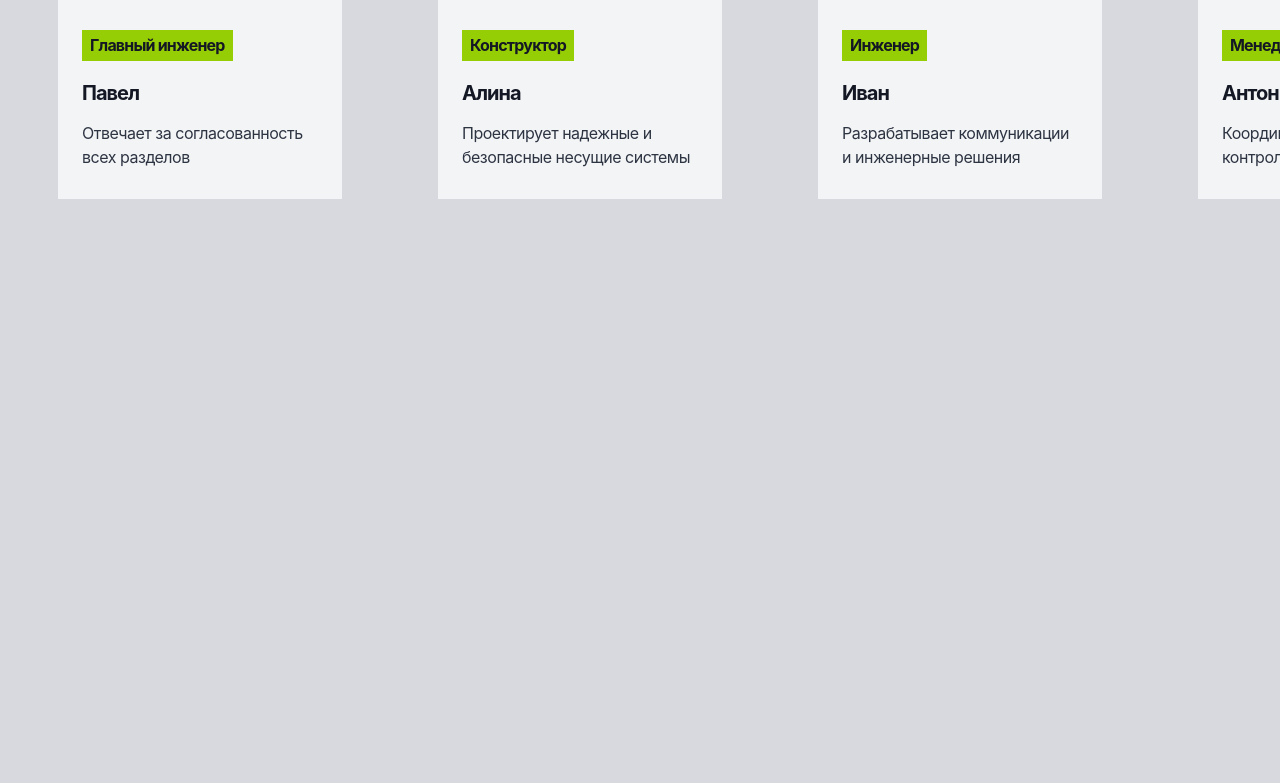
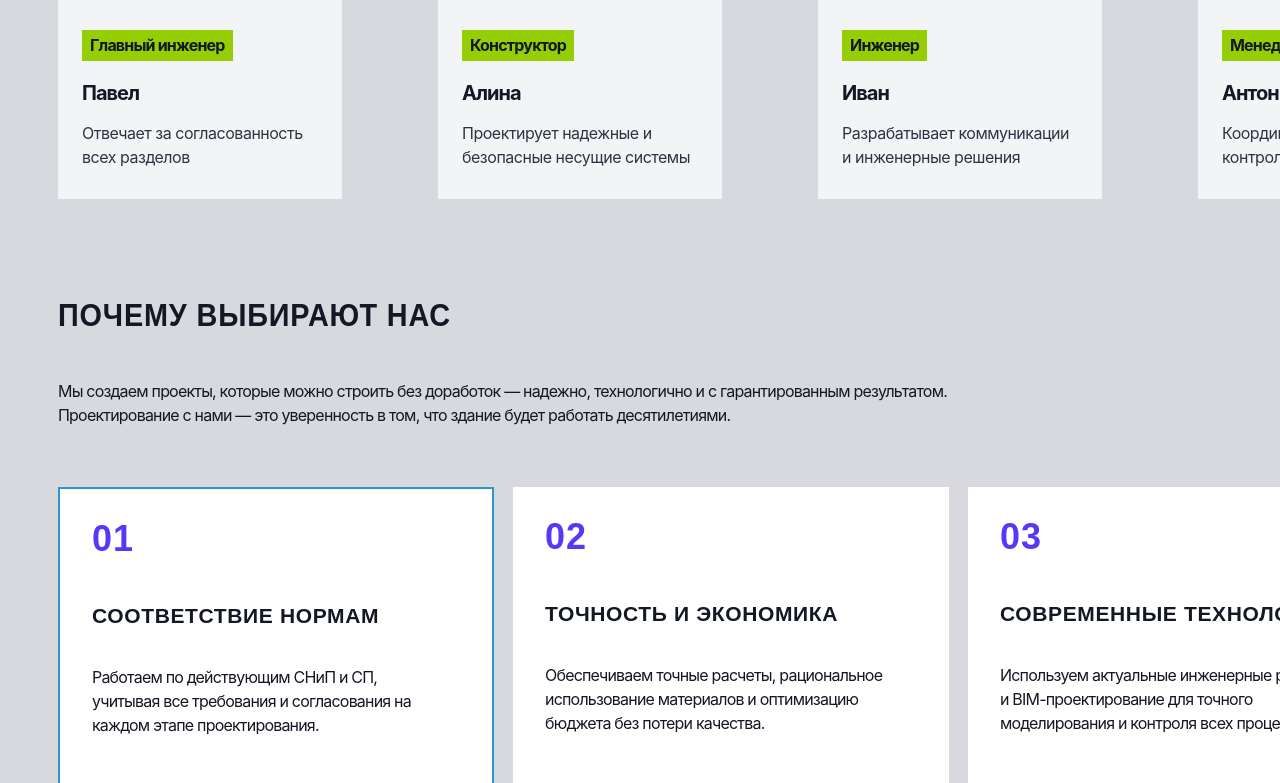
Before and after one commit to Kirillmlk/tur_fin, a Vue app: page / in a window 1280 px wide. Shown: the part 2617-3400 px from the top of the page. Before the commit the page ends 2860 px from the top, so only its background shows below. Built offline with nearby package versions, Linux system fonts and the light colour scheme.

Commit message:
feature: add a new block with workers

```diff
--- a/src/App.vue
+++ b/src/App.vue
@@ -228,6 +228,41 @@
         </article>
       </div>
     </section>
+    <h2 class="why-title">Почему выбирают нас</h2>
+    <p class="why-text">
+      Мы создаем проекты, которые можно строить без доработок — надежно, технологично и с гарантированным результатом.
+      Проектирование с нами — это уверенность в том, что здание будет работать десятилетиями.
+    </p>
+    <section class="why-cards">
+      <article class="why-card why-card--active">
+        <span class="why-card__num">01</span>
+        <h3 class="why-card__title">Соответствие нормам</h3>
+        <p class="why-card__text">
+          Работаем по действующим СНиП и СП, учитывая все требования и согласования на каждом этапе проектирования.
+        </p>
+      </article>
+      <article class="why-card">
+        <span class="why-card__num">02</span>
+        <h3 class="why-card__title">Точность и экономика</h3>
+        <p class="why-card__text">
+          Обеспечиваем точные расчеты, рациональное использование материалов и оптимизацию бюджета без потери качества.
+        </p>
+      </article>
+      <article class="why-card">
+        <span class="why-card__num">03</span>
+        <h3 class="why-card__title">Современные технологии</h3>
+        <p class="why-card__text">
+          Используем актуальные инженерные решения и BIM-проектирование для точного моделирования и контроля всех процессов.
+        </p>
+      </article>
+      <article class="why-card">
+        <span class="why-card__num">04</span>
+        <h3 class="why-card__title">Полное сопровождение</h3>
+        <p class="why-card__text">
+          Ведем проект от концепции до ввода объекта в эксплуатацию, обеспечивая стабильный результат и качество на каждом этапе.
+        </p>
+      </article>
+    </section>
   </div>
 </template>
 
@@ -269,7 +304,7 @@ body {
   --page-scale: min(1, calc(100vw / 1920));
   position: relative;
   width: 1920px;
-  min-height: 2860px;
+  min-height: 3400px;
   margin: 0;
   transform: scale(var(--page-scale));
   transform-origin: top left;
@@ -706,6 +741,7 @@ body {
   letter-spacing: -0.02em;
   text-transform: uppercase;
   color: #141724;
+  white-space: nowrap;
 }
 
 .service-intro__title--research {
@@ -976,4 +1012,112 @@ body {
   letter-spacing: -0.03em;
   color: #2d3442;
 }
+
+.why-title {
+  position: absolute;
+  top: 2916px;
+  left: 58px;
+  width: 588px;
+  height: 48px;
+  margin: 0;
+  opacity: 1;
+  transform: rotate(0deg) scaleX(0.9);
+  transform-origin: left center;
+  font-family: "Druk Cyr", sans-serif;
+  font-weight: 700;
+  font-style: normal;
+  font-size: 32px;
+  line-height: 100%;
+  letter-spacing: 0.03em;
+  text-transform: uppercase;
+  color: #141724;
+}
+
+.why-text {
+  position: absolute;
+  top: 2996px;
+  left: 58px;
+  width: 980px;
+  margin: 0;
+  font-family: Inter, sans-serif;
+  font-weight: 400;
+  font-style: normal;
+  font-size: 16px;
+  line-height: 150%;
+  letter-spacing: -0.05em;
+  color: #141724;
+}
+
+.why-cards {
+  position: absolute;
+  top: 3104px;
+  left: 58px;
+  width: 1804px;
+  display: grid;
+  grid-template-columns: repeat(4, 1fr);
+  gap: 16px;
+}
+
+.why-card {
+  width: 436px;
+  height: 300px;
+  opacity: 1;
+  transform: rotate(0deg);
+  background: #ffffff;
+  padding: 32px;
+  box-sizing: border-box;
+}
+
+.why-card--active {
+  border: 2px solid #2f97cf;
+}
+
+.why-card__num {
+  display: block;
+  width: 24px;
+  height: 36px;
+  margin-bottom: 48px;
+  opacity: 1;
+  transform: rotate(0deg);
+  font-family: "Druk Cyr", sans-serif;
+  font-weight: 700;
+  font-style: normal;
+  font-size: 36px;
+  line-height: 100%;
+  letter-spacing: 0.03em;
+  text-transform: uppercase;
+  color: #5638fa;
+}
+
+.why-card__title {
+  width: 262px;
+  height: 36px;
+  margin: 0 0 24px;
+  opacity: 1;
+  transform: rotate(0deg);
+  font-family: "Druk Cyr", sans-serif;
+  font-size: 21px;
+  font-weight: 700;
+  font-style: normal;
+  line-height: 100%;
+  letter-spacing: 0.03em;
+  text-transform: uppercase;
+  color: #141724;
+  white-space: nowrap;
+}
+
+.why-card__text {
+  width: 349px;
+  height: 72px;
+  margin: 0;
+  opacity: 1;
+  transform: rotate(0deg);
+  font-family: Inter, sans-serif;
+  font-weight: 400;
+  font-style: normal;
+  font-size: 16px;
+  line-height: 150%;
+  letter-spacing: -0.05em;
+  color: #141724;
+}
 </style>
```
